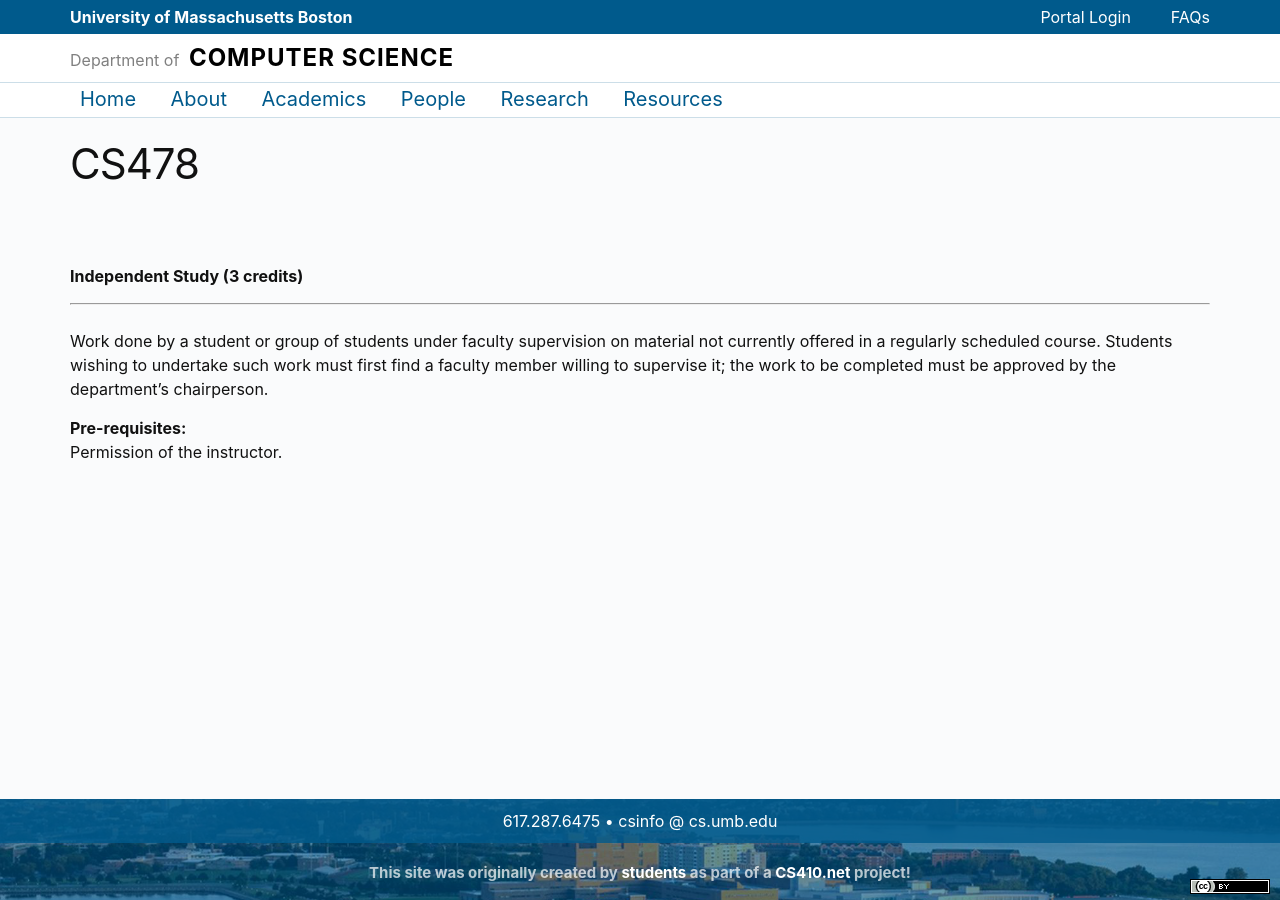
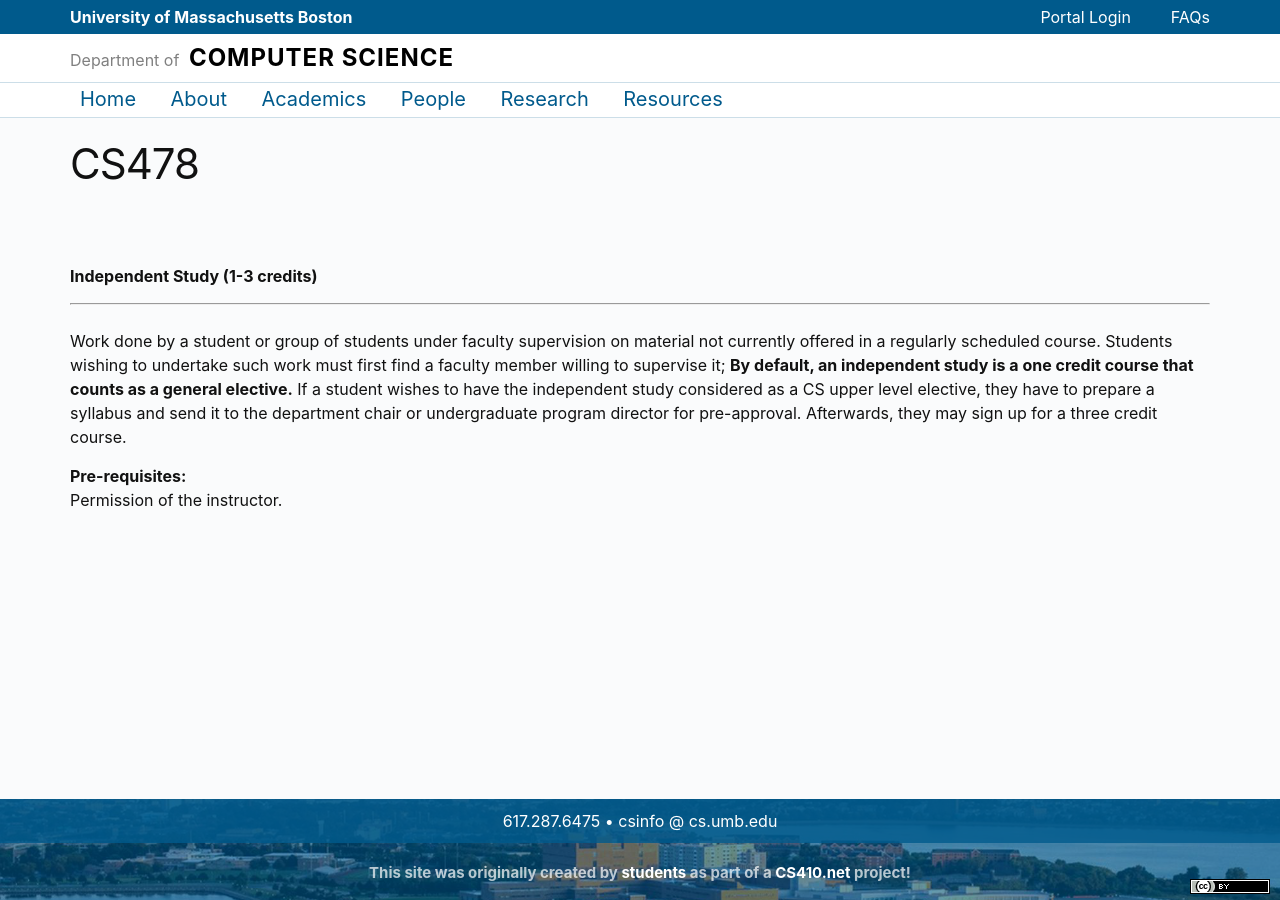
Before and after one commit to umbcs/umbcs.github.io, a Jekyll site: the page built from WEB/academics/courses/CS478.markdown, in a window 1280 px wide. Built offline with Jekyll 4.4.1, drawn with Linux system fonts in a browser that asks for light colours.

Commit message:
Update CS478.markdown
Changed to independent study description to avoid confusion.

```diff
--- a/WEB/academics/courses/CS478.markdown
+++ b/WEB/academics/courses/CS478.markdown
@@ -7,12 +7,12 @@ permalink: "/academics/courses/CS478"
 
 
 \
-**Independent Study (3 credits)**
+**Independent Study (1-3 credits)**
 
 ---
 
 \
-Work done by a student or group of students under faculty supervision on material not currently offered in a regularly scheduled course. Students wishing to undertake such work must first find a faculty member willing to supervise it; the work to be completed must be approved by the department's chairperson.
+Work done by a student or group of students under faculty supervision on material not currently offered in a regularly scheduled course. Students wishing to undertake such work must first find a faculty member willing to supervise it; **By default, an independent study is a one credit course that counts as a general elective.** If a student wishes to have the independent study considered as a CS upper level elective, they have to prepare a syllabus and send it to the department chair or undergraduate program director for pre-approval. Afterwards, they may sign up for a three credit course.
 
 **Pre-requisites:**
 \
```
